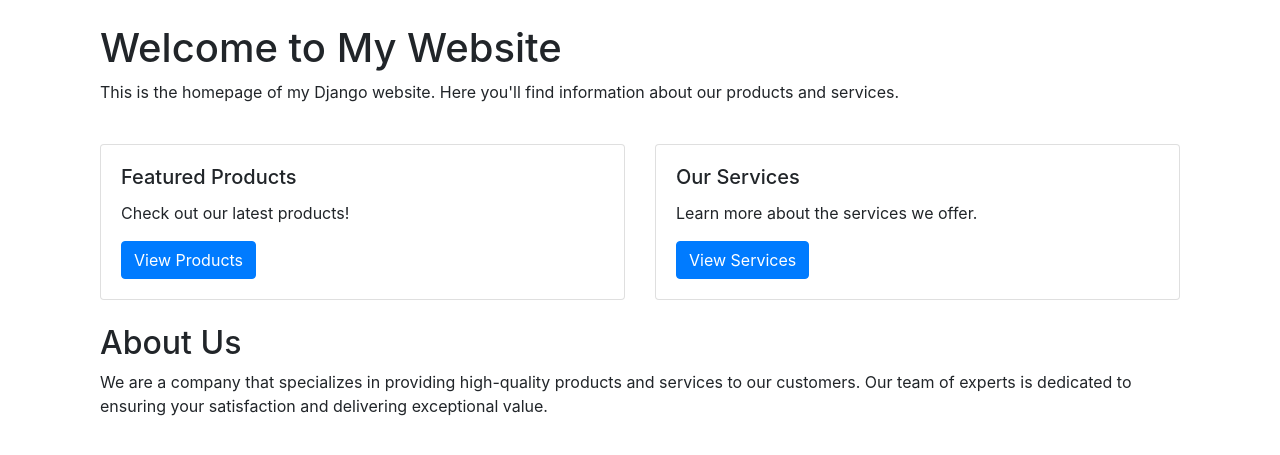
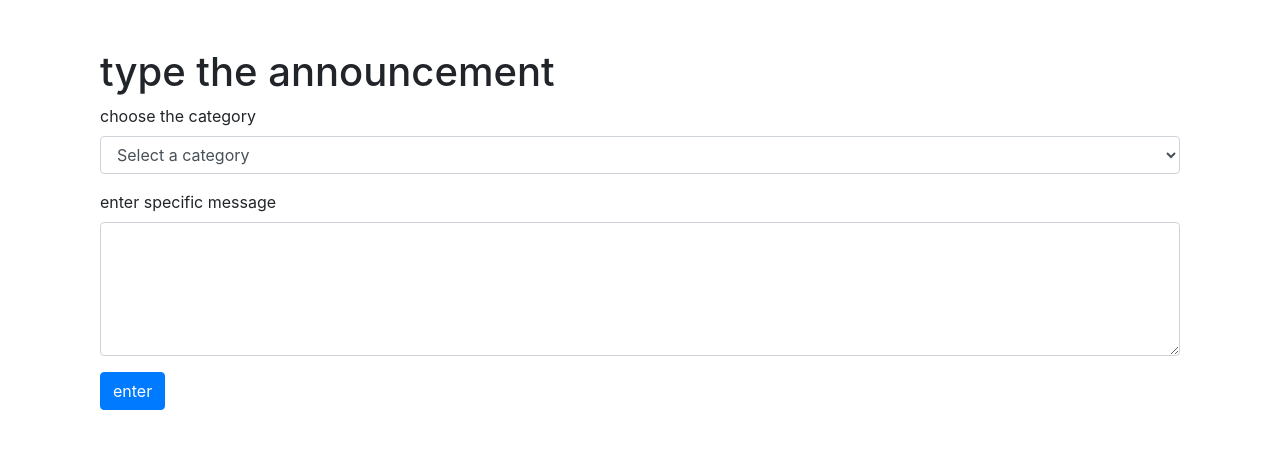
Before and after one commit to AlexHamn/announcement-system, a Django app: page / in a window 1280 px wide. Shown: the part 56-511 px from the top of the page. Run offline with Django 5.2, Linux system fonts and the light colour scheme; some libraries are stand-ins or nearby versions.

Commit message:
update homepage

```diff
--- a/announcement_system/homepage/templates/homepage/index.html
+++ b/announcement_system/homepage/templates/homepage/index.html
@@ -1,42 +1,21 @@
 {% extends 'base.html' %}
 
-{% block title %}Homepage{% endblock %}
-
 {% block content %}
-<div class="container">
-    <div class="row">
-        <div class="col-md-12">
-            <h1 class="mt-4">Welcome to My Website</h1>
-            <p>This is the homepage of my Django website. Here you'll find information about our products and services.</p>
-        </div>
+<div class="container mt-5">
+  <h1>type the announcement</h1>
+  <form>
+    <div class="form-group">
+      <label for="category">choose the category</label>
+      <select class="form-control" id="category" name="category">
+        <option value="">Select a category</option>
+        <!-- Add your category options here -->
+      </select>
     </div>
-
-    <div class="row mt-4">
-        <div class="col-md-6">
-            <div class="card">
-                <div class="card-body">
-                    <h5 class="card-title">Featured Products</h5>
-                    <p class="card-text">Check out our latest products!</p>
-                    <a href="#" class="btn btn-primary">View Products</a>
-                </div>
-            </div>
-        </div>
-        <div class="col-md-6">
-            <div class="card">
-                <div class="card-body">
-                    <h5 class="card-title">Our Services</h5>
-                    <p class="card-text">Learn more about the services we offer.</p>
-                    <a href="#" class="btn btn-primary">View Services</a>
-                </div>
-            </div>
-        </div>
+    <div class="form-group">
+      <label for="message">enter specific message</label>
+      <textarea class="form-control" id="message" name="message" rows="5"></textarea>
     </div>
-
-    <div class="row mt-4">
-        <div class="col-md-12">
-            <h2>About Us</h2>
-            <p>We are a company that specializes in providing high-quality products and services to our customers. Our team of experts is dedicated to ensuring your satisfaction and delivering exceptional value.</p>
-        </div>
-    </div>
+    <button type="submit" class="btn btn-primary">enter</button>
+  </form>
 </div>
 {% endblock %}
--- a/announcement_system/homepage/urls.py
+++ b/announcement_system/homepage/urls.py
@@ -0,0 +1,6 @@
+from django.urls import path
+from . import views
+
+urlpatterns = [
+    path('', views.index, name='index'),
+]
```
